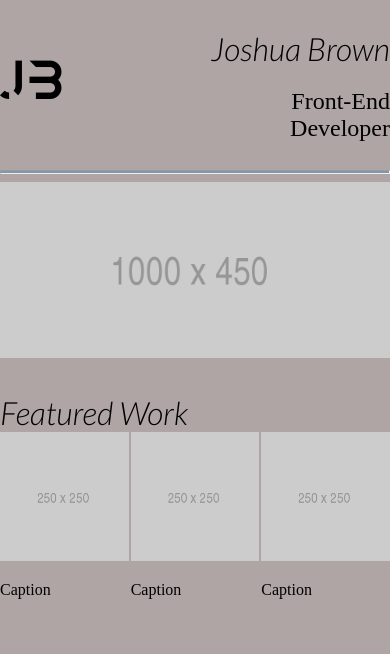
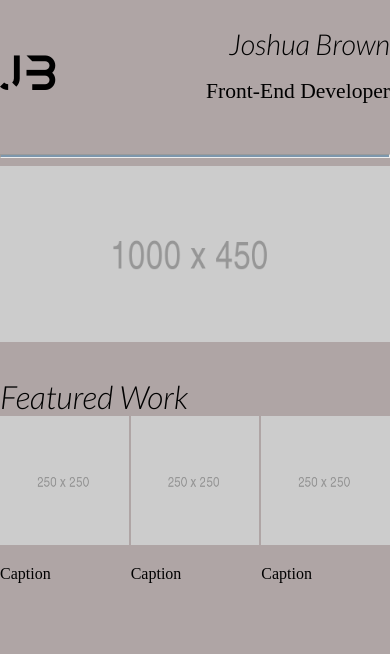
Before and after one commit to Jbrown95/PortfolioWebsite, a plain HTML site: page index.html in a window 390 px wide. Drawn offline with Linux system fonts and the light colour scheme; files whose address does not match are found by name; a web font is replaced by a local one.

Commit message:
updated a lot, not a proper use of git. should be perfect though.

```diff
--- a/css/main.css
+++ b/css/main.css
@@ -17,11 +17,16 @@ h1 {
   width: 100%;
   margin-bottom: 0
 }
-
 h2 {
   font-weight: 300;
   width: 100%;
 }
+@media screen and (max-width:530px) {
+  header {
+    font-size: 90%;
+  }
+}
+
 
 hr {
   color: #7d97ad;
@@ -32,6 +37,11 @@ hr {
 .container {
   display: flex;
   flex-wrap: wrap;
+  width: 100%
+}
+.safari_flex{
+  width:100%;
+  display:flex;
 }
 
 .image_large {
@@ -44,10 +54,14 @@ hr {
   margin-left: auto;
   margin-right: auto;
 }
+.marginless {
+  margin-left: 0;
+  margin-right: 0;
+}
 
 @font-face {
     font-family: Anurati-Regular;
-    src: url("/Users/joshua/udacity/portfolio_project_2/ANURATIFreeFont/Anurati-Regular.otf") format("opentype");
+    src: url("ANURATIFreeFont/Anurati-Regular.otf") format("opentype");
 }
 
 p {
--- a/index.html
+++ b/index.html
@@ -6,7 +6,6 @@
     <link rel="stylesheet" href="css/main.css">
     <link href="https://fonts.googleapis.com/css?family=Lato:300,300i,400" rel="stylesheet">
     <title>Portfolio Project</title>
-  </head>
     <style>
     @import url(http://weloveiconfonts.com/api/?family=zocial);
   /* zocial */
@@ -14,7 +13,7 @@
     font-family: 'zocial', sans-serif;
   }
     </style>
-
+  </head>
     <body>
       <header>
         <div class="col_half">
@@ -28,20 +27,22 @@
     <hr>
       <div class="container">
         <div class="image_large">
-        <img class="image_large" style="max-width:100%;" src="/Users/joshua/udacity/portfolio_project_2/images/1000x450.png" alt="Blank">
+          <img class="image_large" style="max-width:100%;" src="img/1000x450.png" alt="Blank">
         </div>
         <h1>Featured Work</h1>
-        <div class="image_small" style="margin-left:0px;">
-          <img style="max-width:100%;" src="/Users/joshua/udacity/portfolio_project_2/images/250x250.png" alt="Blank">
+        <div class="safari_flex">
+          <div class="image_small marginless">
+            <img style="max-width:100%;" src="img/250x250.png" alt="Blank">
             <p>Caption</p>
           </div>
           <div class="image_small">
-          <img style="max-width:100%;" src="/Users/joshua/udacity/portfolio_project_2/images/250x250.png" alt="Blank">
+            <img style="max-width:100%;" src="img/250x250.png" alt="Blank">
             <p>Caption</p>
           </div>
-        <div class="image_small" style="margin-right:0px;">
-          <img style="max-width:100%;" src="/Users/joshua/udacity/portfolio_project_2/images/250x250.png" alt="Blank">
+          <div class="image_small marginless">
+            <img style="max-width:100%;" src="img/250x250.png" alt="Blank">
             <p>Caption</p>
+          </div>
         </div>
       </div>
       <footer>
```
Also changed, not shown: css/ANURATIFreeFont/Anurati-Regular.otf (added), img/1000x450.png (added), img/250x250.png (added), img/400x450.png (added), img/850x450.png (added), img/udacity.svg (added), 2 other files. Lines whose indentation alone changed are shown as unchanged.
